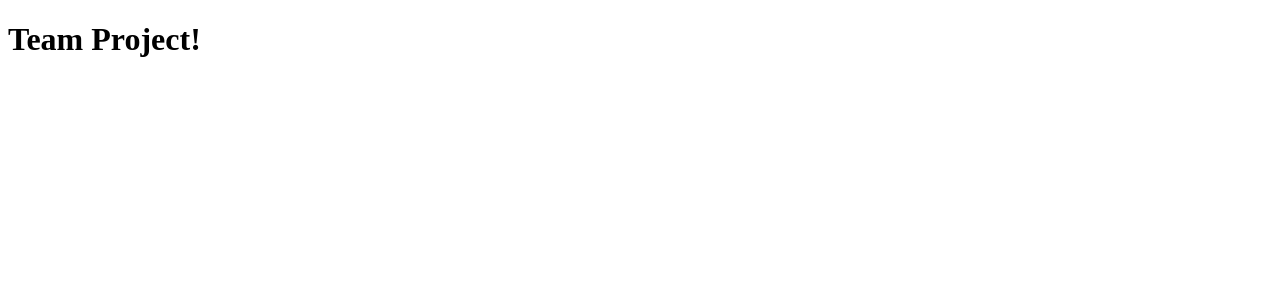
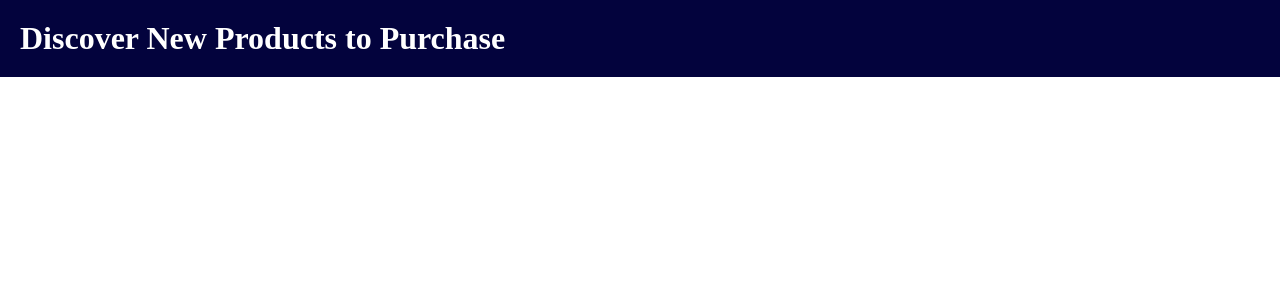
Before and after one commit to PavelAnnor/React-Team-Project, a React (Vite) app: page / in a window 1280 px wide. Shown: the top 300 px of the page. Built offline with nearby package versions, Linux system fonts and the light colour scheme.

Commit message:
added a header to the home page

```diff
--- a/src/App.jsx
+++ b/src/App.jsx
@@ -1,3 +1,7 @@
+
+import "./styles/App.css"
+import Home from "./pages/Home"
+
 export default function App(){
 
 
@@ -5,6 +9,8 @@ export default function App(){
   return(
 
 
-    <h1>Team Project!</h1>
+    <Home>
+
+    </Home>
   )
 }
--- a/src/pages/Home.jsx
+++ b/src/pages/Home.jsx
@@ -1,9 +1,23 @@
+import "../styles/Home.css"
+
 export default function Home(){
 
 
     return(
-
-        <>
-        </>
+        <main>
+            <Header text = "Discover New Products to Purchase"></Header>
+        </main>
     )
 }
+
+
+function Header({text}){
+
+
+    return (
+      <header>
+        <h1 class="headerText">{text}</h1>
+      </header>
+    );
+
+}
--- /dev/null
+++ b/src/styles/Home.css
@@ -0,0 +1,18 @@
+
+h1{
+    margin: 0px;
+}
+
+main{
+    width: 100%;
+}
+
+header{
+    background-color: rgb(3, 3, 61);
+    margin: 0px;
+    padding: 20px;
+}
+
+.headerText{
+    color:white;
+}
```
